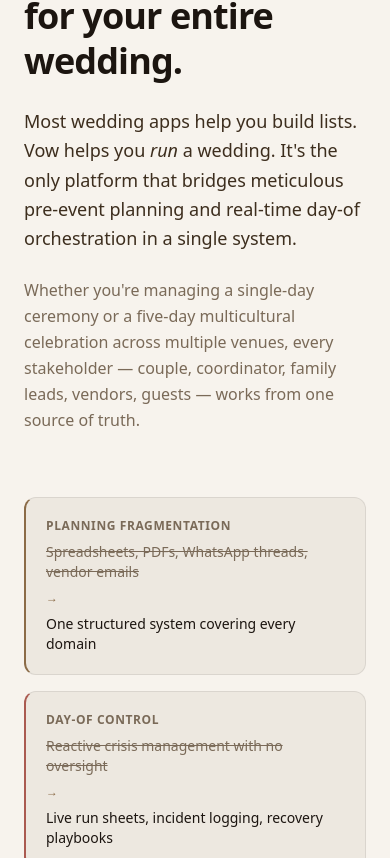
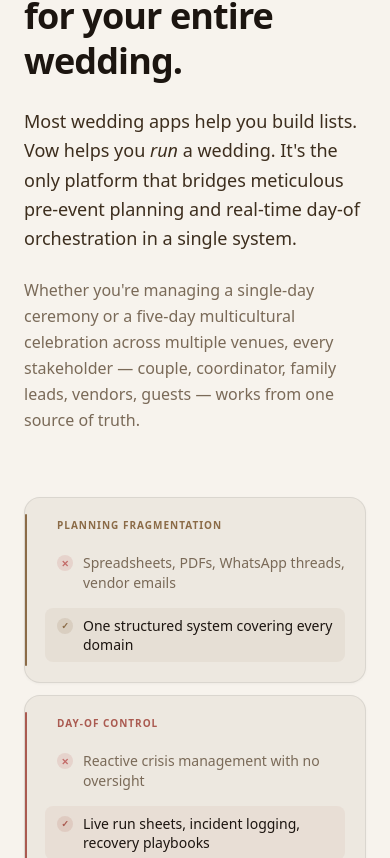
Before and after one commit to Pritesh2k/weddingapplicationWEB, a Next.js app: page / in a window 390 px wide. Shown: the part 1142-2000 px from the top of the page. Built offline with nearby package versions, Linux system fonts and the light colour scheme.

Commit message:
data updates + UI updates

```diff
--- a/components/Landing/ProblemSection/component.tsx
+++ b/components/Landing/ProblemSection/component.tsx
@@ -69,37 +69,64 @@
         </div>
 
         {/* Right — comparison cards */}
-        <div className="grid grid-cols-1 gap-4">
+        <div className="grid grid-cols-1 gap-3">
           {cards.map((item) => (
             <div
               key={item.label}
-              className="problem-reveal p-5 rounded-xl"
+              className="problem-reveal group relative overflow-hidden rounded-2xl p-5
+                 transition-all duration-300 hover:scale-[1.01]"
               style={{
                 backgroundColor: T.surface,
-                borderTopWidth: '1px',
-                borderRightWidth: '1px',
-                borderBottomWidth: '1px',
-                borderLeftWidth: '2px',
-                borderStyle: 'solid',
-                borderTopColor: T.borderSubtle,
-                borderRightColor: T.borderSubtle,
-                borderBottomColor: T.borderSubtle,
-                borderLeftColor: item.accentColor,
+                border: `1px solid ${T.borderSubtle}`,
+                boxShadow: `0 1px 3px rgba(0,0,0,0.04)`,
               }}
             >
-              <p className="text-xs font-semibold uppercase tracking-wider mb-2"
-                style={{ color: T.textMuted }}>
+              {/* Left accent bar */}
+              <div
+                className="absolute left-0 top-4 bottom-4 w-0.5 rounded-full"
+                style={{ backgroundColor: item.accentColor }}
+              />
+
+              {/* Label */}
+              <p
+                className="text-[10px] font-bold uppercase tracking-widest mb-3 pl-3"
+                style={{ color: item.accentColor }}
+              >
                 {item.label}
               </p>
-              <div className="flex flex-col sm:flex-row gap-2 sm:gap-4 items-start sm:items-center">
-                <span className="text-sm flex-1 line-through" style={{ color: T.textMuted }}>
+
+              {/* Before row */}
+              <div
+                className="flex items-start gap-2.5 mb-2 pl-3 py-2 rounded-lg"
+                style={{ backgroundColor: `${T.borderSubtle}60` }}
+              >
+                <span
+                  className="mt-0.5 shrink-0 w-4 h-4 rounded-full flex items-center justify-center text-[9px] font-bold"
+                  style={{ backgroundColor: 'rgba(180,60,60,0.12)', color: 'rgba(180,60,60,0.70)' }}
+                >
+                  ✕
+                </span>
+                <span className="text-sm leading-snug" style={{ color: T.textMuted }}>
                   {item.before}
                 </span>
-                <span className="text-xs font-bold shrink-0" style={{ color: T.accentText }}>→</span>
-                <span className="text-sm font-medium flex-1" style={{ color: T.textPrimary }}>
+              </div>
+
+              {/* After row */}
+              <div
+                className="flex items-start gap-2.5 pl-3 py-2 rounded-lg"
+                style={{ backgroundColor: `${item.accentColor}12` }}
+              >
+                <span
+                  className="mt-0.5 shrink-0 w-4 h-4 rounded-full flex items-center justify-center text-[9px] font-bold"
+                  style={{ backgroundColor: `${item.accentColor}25`, color: item.accentColor }}
+                >
+                  ✓
+                </span>
+                <span className="text-sm font-medium leading-snug" style={{ color: T.textPrimary }}>
                   {item.after}
                 </span>
               </div>
+
             </div>
           ))}
         </div>
--- a/components/Landing/TraditionSection/component.tsx
+++ b/components/Landing/TraditionSection/component.tsx
@@ -162,17 +162,63 @@
           </div>
 
           {/* Right — feature cards */}
-          <div className="space-y-4 tradition-reveal">
-            {traditionFeatures.map((item) => (
+          <div className="space-y-3 tradition-reveal">
+            {traditionFeatures.map((item, index) => (
               <div
                 key={item.title}
-                className="p-5 rounded-xl transition-colors duration-300"
-                style={{ backgroundColor: T.surface, border: `1px solid ${T.borderSubtle}` }}
-                onMouseEnter={(e) => (e.currentTarget.style.borderColor = T.borderBrown)}
-                onMouseLeave={(e) => (e.currentTarget.style.borderColor = T.borderSubtle)}
+                className="group relative overflow-hidden rounded-2xl p-5
+                 transition-all duration-300 hover:scale-[1.01]"
+                style={{
+                  backgroundColor: T.surface,
+                  border: `1px solid ${T.borderSubtle}`,
+                  boxShadow: '0 1px 3px rgba(0,0,0,0.04)',
+                }}
+                onMouseEnter={(e) => {
+                  e.currentTarget.style.borderColor = T.borderBrown
+                  e.currentTarget.style.boxShadow = '0 4px 20px rgba(139,107,71,0.08)'
+                }}
+                onMouseLeave={(e) => {
+                  e.currentTarget.style.borderColor = T.borderSubtle
+                  e.currentTarget.style.boxShadow = '0 1px 3px rgba(0,0,0,0.04)'
+                }}
               >
-                <h4 className="font-semibold mb-1.5 text-sm" style={{ color: T.textPrimary }}>{item.title}</h4>
-                <p className="text-sm" style={{ color: T.textMuted }}>{item.desc}</p>
+                {/* Subtle top-edge accent line that appears on hover via opacity */}
+                <div
+                  className="absolute top-0 left-6 right-6 h-px rounded-full
+                   opacity-0 group-hover:opacity-100 transition-opacity duration-300"
+                  style={{ background: `linear-gradient(90deg, transparent, ${T.accentText}55, transparent)` }}
+                />
+
+                <div className="flex items-start gap-4">
+                  {/* Index badge */}
+                  <div
+                    className="shrink-0 w-8 h-8 rounded-xl flex items-center justify-center
+                     text-xs font-bold transition-colors duration-300"
+                    style={{
+                      backgroundColor: `rgba(139,107,71,0.10)`,
+                      color: T.accentText,
+                      border: `1px solid rgba(139,107,71,0.18)`,
+                    }}
+                  >
+                    {String(index + 1).padStart(2, '0')}
+                  </div>
+
+                  {/* Content */}
+                  <div className="flex-1 min-w-0">
+                    <h4
+                      className="font-semibold text-sm mb-1 leading-snug"
+                      style={{ color: T.textPrimary }}
+                    >
+                      {item.title}
+                    </h4>
+                    <p
+                      className="text-sm leading-relaxed"
+                      style={{ color: T.textMuted }}
+                    >
+                      {item.desc}
+                    </p>
+                  </div>
+                </div>
               </div>
             ))}
           </div>
--- a/lib/Landing/data.ts
+++ b/lib/Landing/data.ts
@@ -23,7 +23,7 @@
 // ─── LOGO STRIP ───────────────────────────────────────────────
 export const LOGO_STRIP_ITEMS = [
   'Single-Day Weddings', 'Multi-Day Celebrations', 'Destination Weddings',
-  'Hindu Ceremonies',    'Christian Ceremonies',   'Muslim Nikkah & Walima',
+  'Hindu Ceremonies',    'Christian Ceremonies',   'Nikkah & Walima',
   'Civil Ceremonies',    'Blended-Faith Programs', 'Multi-Venue Events',
 ]
 
@@ -88,7 +88,7 @@
 export const TRADITION_FEATURES = [
   { title: 'Faith-agnostic by design', desc: 'No single tradition is hardcoded. Select one or many cultural modules during programme setup.'           },
   { title: 'Ritual item tracking',     desc: 'Every ceremony element — items, witnesses, officiants, readings, music cues — is tracked and assigned.' },
-  { title: 'Multi-stream support',     desc: 'Running a Nikah and a Church ceremony in the same programme? Separate ritual streams, one system.'       },
+  { title: 'Multi-stream support',     desc: 'Running a Hindu and a Church ceremony in the same programme? Separate ritual streams, one system.'       },
   { title: 'Guest scoping per event',  desc: 'Different guest sets for mehendi vs reception. Invitations, RSVPs, and seating stay separate.'           },
 ]
 
```
